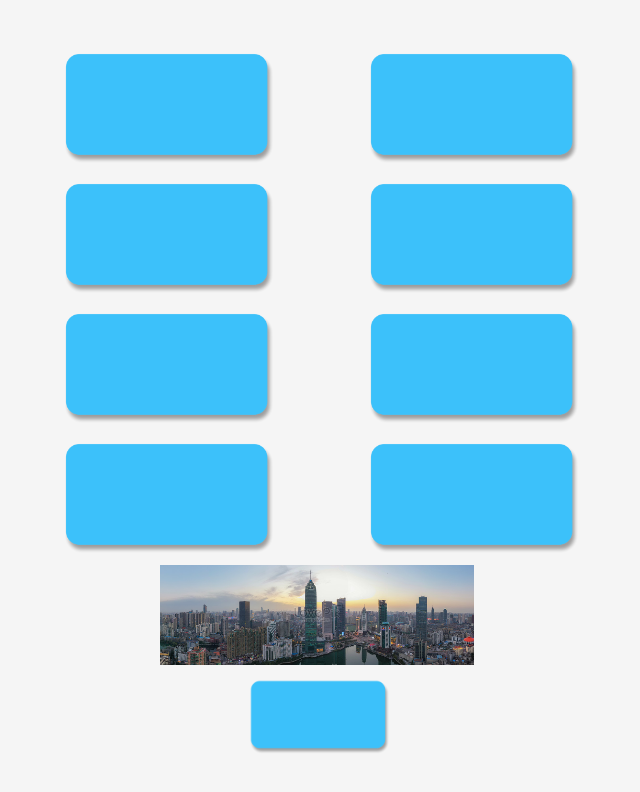
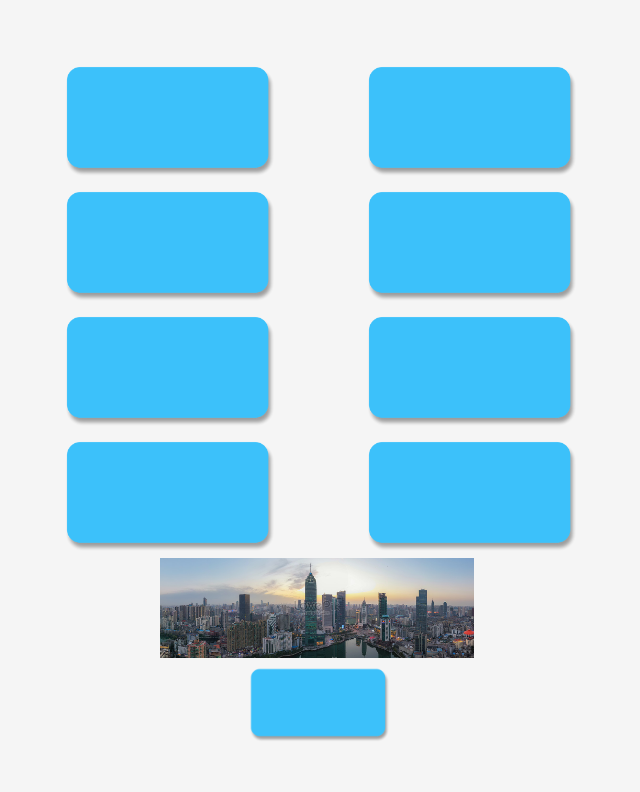
Before and after one commit to TheMountedHD/second.io, a plain HTML site: page index.html in a window 1280 px wide. Shown: the whole page, without its empty margins (323-963 px from the left). Drawn offline with Linux system fonts and the light colour scheme.

Commit message:
Update index.html

```diff
--- a/index.html
+++ b/index.html
@@ -20,7 +20,7 @@
         .menu {
             display: grid;
             grid-template-columns: repeat(2, 1fr); /* 2 столбца */
-            gap: 10px; /* Отступы между кнопками */
+            gap: 5px; /* Уменьшаем отступы между кнопками */
             width: 80%;
             max-width: 600px;
         }
```
